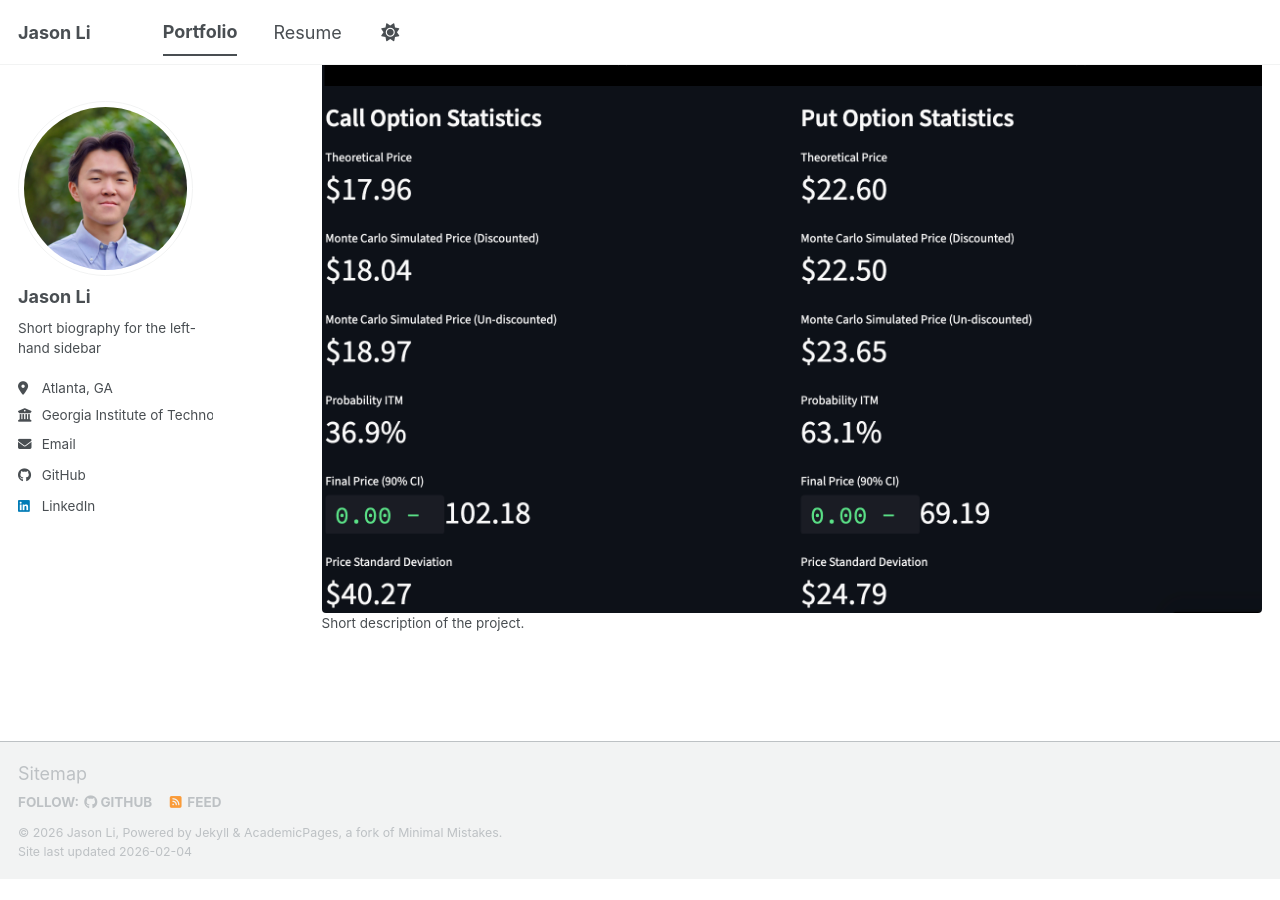
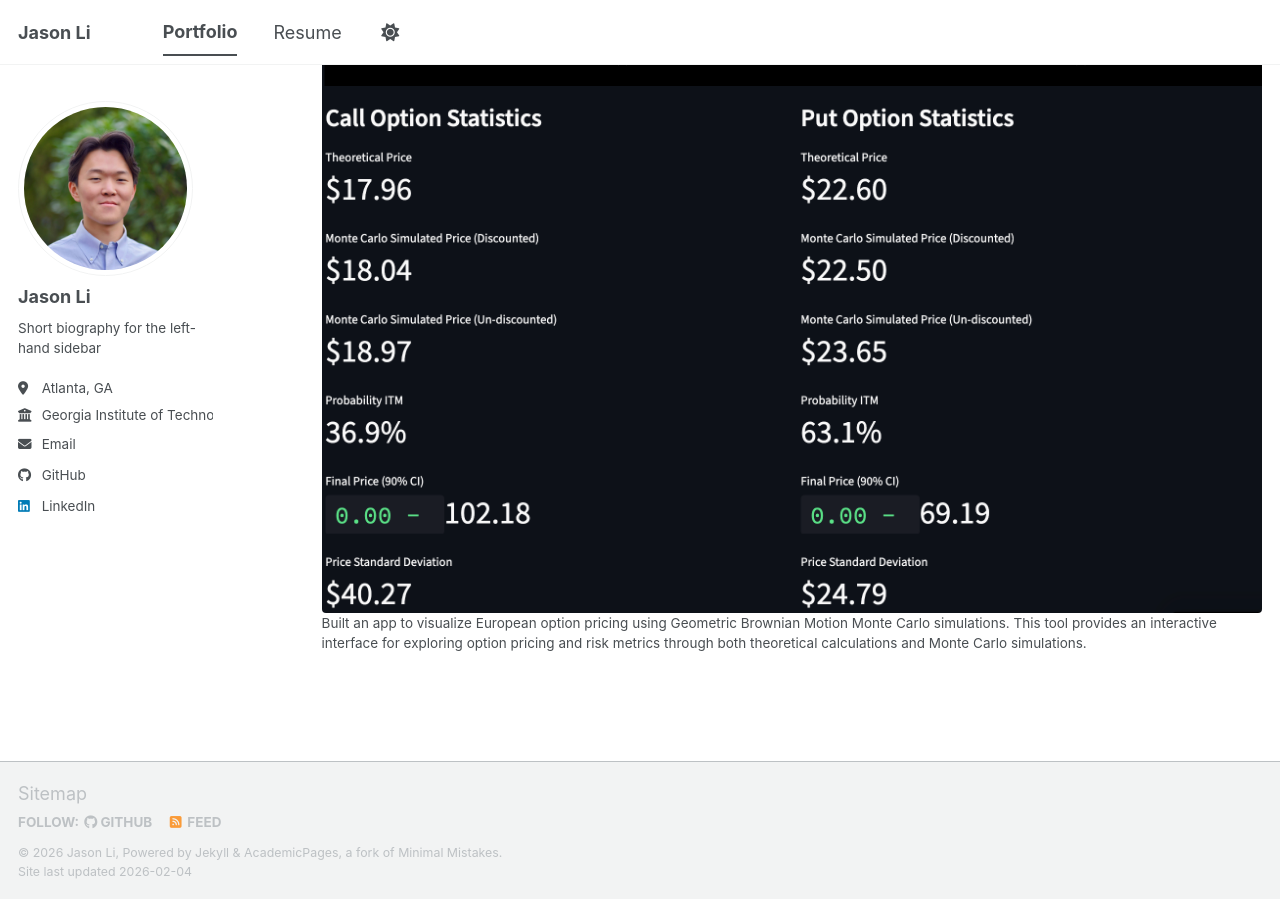
Before and after one commit to jasonli04/jasonli04.github.io, a Jekyll site: the page built from _pages/portfolio.html, in a window 1280 px wide and 900 px high, scrolled down 1338 px. Built offline with Jekyll 4.4.1, drawn with Linux system fonts in a browser that asks for light colours; a script bundle is joined from its source files by our own code; library files that are not in the unit come from our copies; before the commit the page ends 2217 px from its top, so only the background shows below that.

Commit message:
Enhance project blurb for Monte Carlo Options Visualizer
Updated project blurb to provide a detailed description of the Monte Carlo Options Visualizer app.

```diff
--- a/_data/projects.yml
+++ b/_data/projects.yml
@@ -1,6 +1,6 @@
 # Add items below. Each item needs a title, blurb, url, and optional images.
 - title: "Monte Carlo Options Visualizer"
-  blurb: "Short description of the project."
+  blurb: "Built an app to visualize European option pricing using Geometric Brownian Motion Monte Carlo simulations. This tool provides an interactive interface for exploring option pricing and risk metrics through both theoretical calculations and Monte Carlo simulations."
   url: "https://black-scholes-options-visualizer.streamlit.app/"
   images:
     - "/images/monte_1.png"
```
